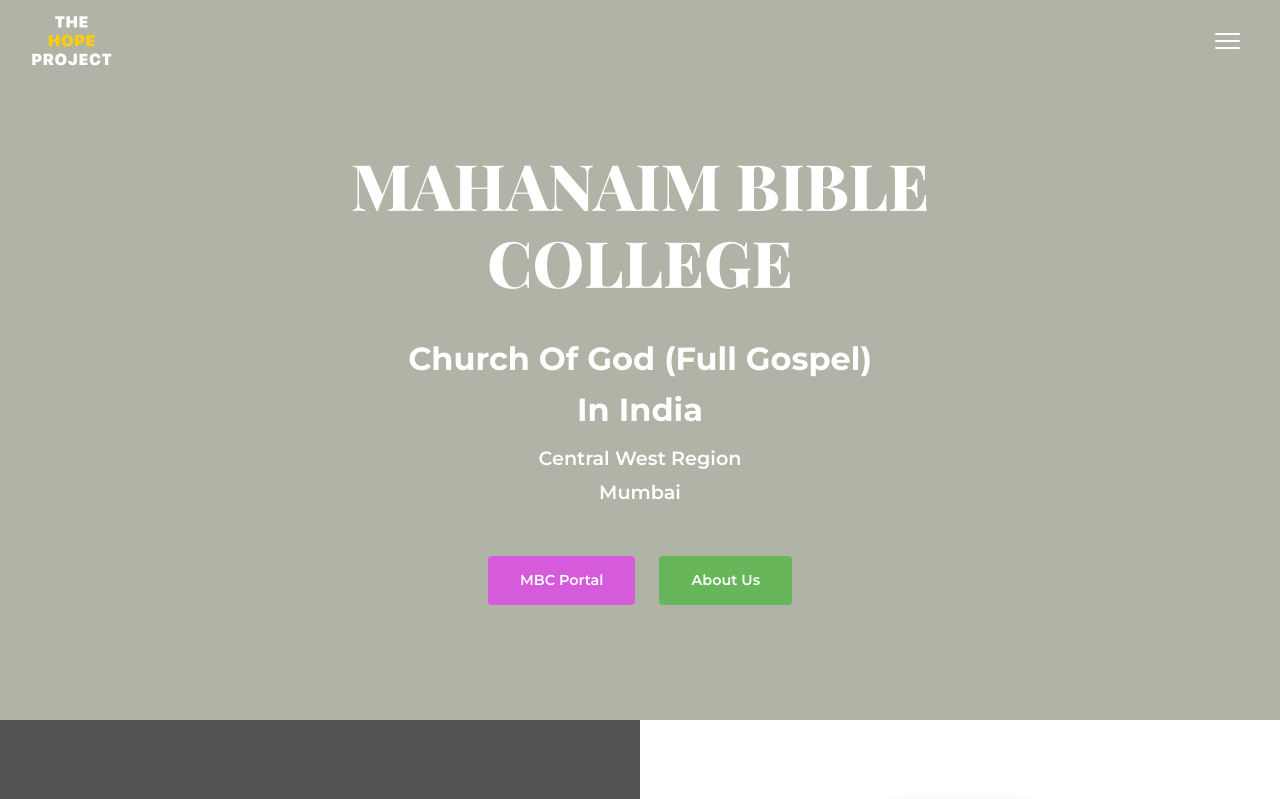
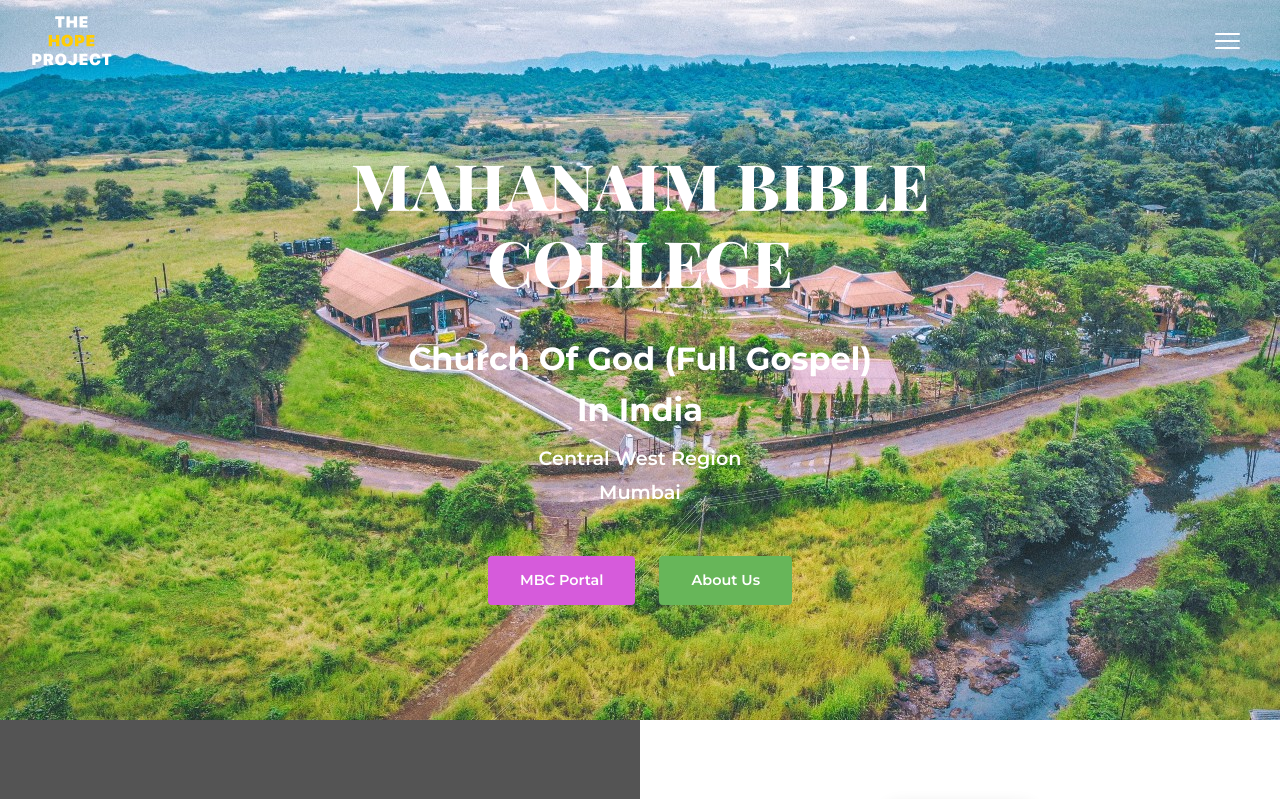
Before and after one commit to stevie1mat/cims-website, a Next.js app: page / in a window 1280 px wide. Shown: the top 799 px of the page. Built offline with nearby package versions, Linux system fonts and the light colour scheme; a web font is replaced by a local one.

Commit message:
style: use campus_bg.jpg as hero background with no overlay

```diff
--- a/src/app/globals.css
+++ b/src/app/globals.css
@@ -82,7 +82,7 @@
 /* =================== HERO SECTION =================== */
 .hero {
   min-height: 90vh;
-  background-color: var(--color-hero-bg);
+  position: relative;
   display: flex;
   align-items: center;
   justify-content: center;
--- a/src/app/page.tsx
+++ b/src/app/page.tsx
@@ -9,7 +9,14 @@
 
       {/* =================== HERO SECTION =================== */}
       <section className="hero" id="home">
-        <div className="hero-content">
+        <Image
+          src="/images/campus_bg.jpg"
+          alt="Mahanaim Bible College Campus"
+          fill
+          style={{ objectFit: 'cover', zIndex: 0 }}
+          priority
+        />
+        <div className="hero-content" style={{ position: 'relative', zIndex: 1 }}>
           <h1 className="hero-title">MAHANAIM BIBLE<br />COLLEGE</h1>
           <p className="hero-subtitle">Church Of God (Full Gospel)<br />In India</p>
           <p className="hero-region">Central West Region</p>
```
Also changed, not shown: public/images/campus_bg.jpg (added).
